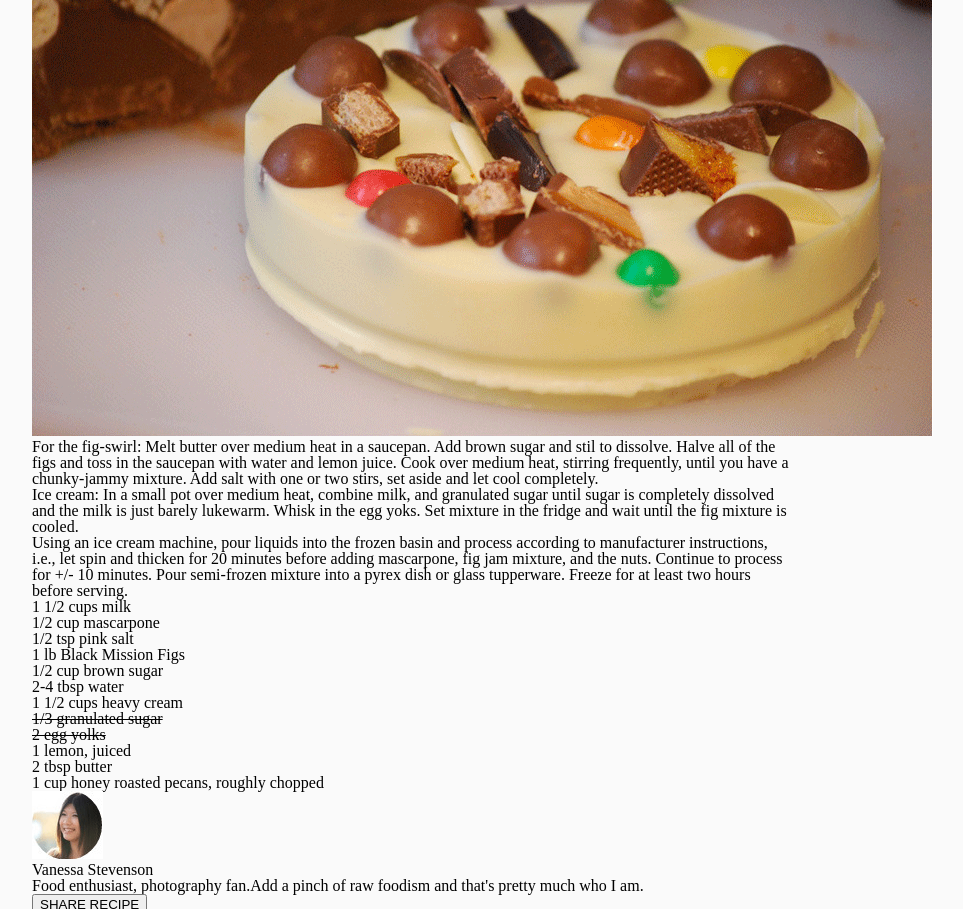
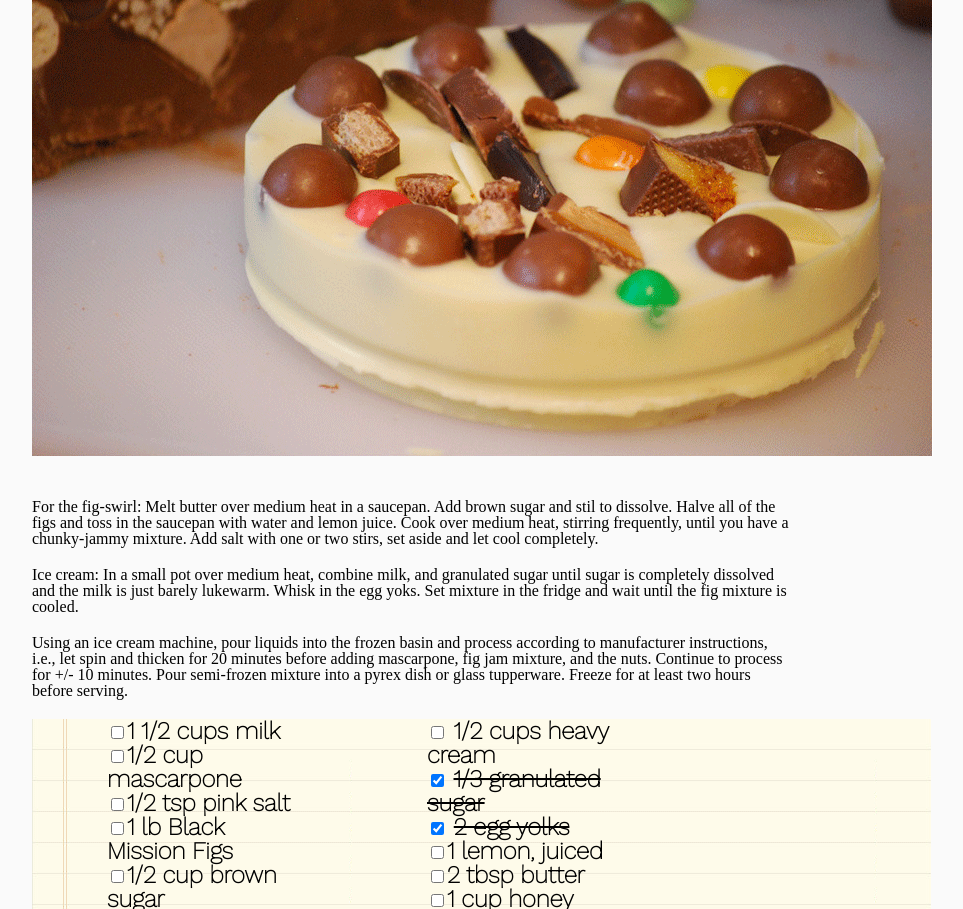
Before and after one commit to mdomeck/chocolate-pizza, a plain HTML site: page index.html in a window 1280 px wide. Shown: the part 310-1219 px from the top of the page, without its empty margins (68-1031 px from the left). Drawn offline with nearby package versions, Linux system fonts and the light colour scheme.

Commit message:
worked on recipe

```diff
--- a/index.html
+++ b/index.html
@@ -9,6 +9,7 @@
   <link rel="stylesheet" href="style.css">
   <link href="https://fonts.googleapis.com/css2?family=Yellowtail&display=swap" rel="stylesheet">
   <link href="https://fonts.googleapis.com/css2?family=Archivo+Black&display=swap" rel="stylesheet">
+  <link href="https://fonts.googleapis.com/css2?family=Work+Sans:wght@100&display=swap" rel="stylesheet">
 </head>
 
 <body>
@@ -42,27 +43,31 @@
       <li class = "print"><img src="images/print-icon.png" alt="print"></li>
       <li class="print">PRINT</li>
     </ul>
-    <img src="images/choco-pizza.png" alt="Chocolate Pizza">
-    <p>For the fig-swirl: Melt butter over medium heat in a saucepan. Add brown sugar and stil to dissolve. Halve all of the figs and toss in the saucepan with water and lemon juice. Cook over medium heat, stirring frequently, until you have a chunky-jammy mixture. Add salt with one or two stirs, set aside and let cool completely.</p>
-    <p>Ice cream: In a small pot over medium heat, combine milk, and granulated sugar until sugar is completely dissolved and the milk is just barely lukewarm. Whisk in the egg yoks. Set mixture in the fridge and wait until the fig mixture is cooled.</p>
-    <p>Using an ice cream machine, pour liquids into the frozen basin and process according to manufacturer instructions, i.e., let spin and thicken for 20 minutes before adding mascarpone, fig jam mixture, and the nuts. Continue to process for +/- 10 minutes. Pour semi-frozen mixture into a pyrex dish or glass tupperware. Freeze for at least two hours before serving.</p>
-    <div>
-      <ul>
-        <li>1 1/2 cups milk</li>
-        <li>1/2 cup mascarpone</li>
-        <li>1/2 tsp pink salt</li>
-        <li>1 lb Black Mission Figs</li>
-        <li>1/2 cup brown sugar</li>
-        <li>2-4 tbsp water</li>
+    <img id= "pizzapic" src="images/choco-pizza.png" alt="Chocolate Pizza">
+    <p class="paragragh">For the fig-swirl: Melt butter over medium heat in a saucepan. Add brown sugar and stil to dissolve. Halve all of the figs and toss in the saucepan with water and lemon juice. Cook over medium heat, stirring frequently, until you have a chunky-jammy mixture. Add salt with one or two stirs, set aside and let cool completely.</p>
+    <p class="paragragh">Ice cream: In a small pot over medium heat, combine milk, and granulated sugar until sugar is completely dissolved and the milk is just barely lukewarm. Whisk in the egg yoks. Set mixture in the fridge and wait until the fig mixture is cooled.</p>
+    <p class="paragragh"> Using an ice cream machine, pour liquids into the frozen basin and process according to manufacturer instructions, i.e., let spin and thicken for 20 minutes before adding mascarpone, fig jam mixture, and the nuts. Continue to process for +/- 10 minutes. Pour semi-frozen mixture into a pyrex dish or glass tupperware. Freeze for at least two hours before serving.</p>
+    <div id = "recipe">
+      <div  id="left">
+        <ul>
+        <li><input type="checkbox">1 1/2 cups milk</li>
+        <li><input type="checkbox">1/2 cup mascarpone</li>
+        <li><input type="checkbox">1/2 tsp pink salt</li>
+        <li><input type="checkbox">1 lb Black Mission Figs</li>
+        <li><input type="checkbox">1/2 cup brown sugar</li>
+        <li><input type="checkbox">2-4 tbsp water</li>
+     </ul>
+     </div>
+      <div id ="right">
+      <ul >
+        <li><input type="checkbox"> 1/2 cups heavy cream</li>
+        <li><input type="checkbox" checked="true"> <strike>1/3 granulated sugar</strike></li>
+        <li><input type="checkbox" checked="true"> <strike>2 egg yolks</strike></li>
+        <li><input type="checkbox">1 lemon, juiced</li>
+        <li><input type="checkbox">2 tbsp butter</li>
+        <li><input type="checkbox">1 cup honey roasted pecans, roughly chopped</li>
       </ul>
-      <ul>
-        <li>1 1/2 cups heavy cream</li>
-        <li><strike>1/3 granulated sugar</strike></li>
-        <li><strike>2 egg yolks</strike></li>
-        <li>1 lemon, juiced</li>
-        <li>2 tbsp butter</li>
-        <li>1 cup honey roasted pecans, roughly chopped</li>
-      </ul>
+      </div>
     </div>
     <section>
       <img src="images/van-pic.png" alt="Vanna">
--- a/style.css
+++ b/style.css
@@ -41,9 +41,33 @@ h2 {
   color: gray;
   font-size: 13px;
 }
-/* header {
-  background-color: saddlebrown;
-  display: inline-block;
-  text-align: center;
-  border: black 15px;
-} */
+#pizzapic{
+  margin-top: 20px ;
+  margin-bottom: 20px;
+}
+.paragragh{
+  margin-top: 20px ;
+  margin-bottom: 20px;
+}
+#recipe{
+  width: 899px;
+  height: 305px;
+  font-family: 'Work Sans', sans-serif;
+  background: url(images/list-bg.png);
+  font-weight: bold;
+  font-size: 24px;
+
+}
+#right{
+  display:inline;
+  float: left;
+  width: 200px;
+  margin-left: 120px;
+
+}
+#left{
+  display:inline;
+  float: left;
+  width: 200px;
+  margin-left: 75px;
+}
```
